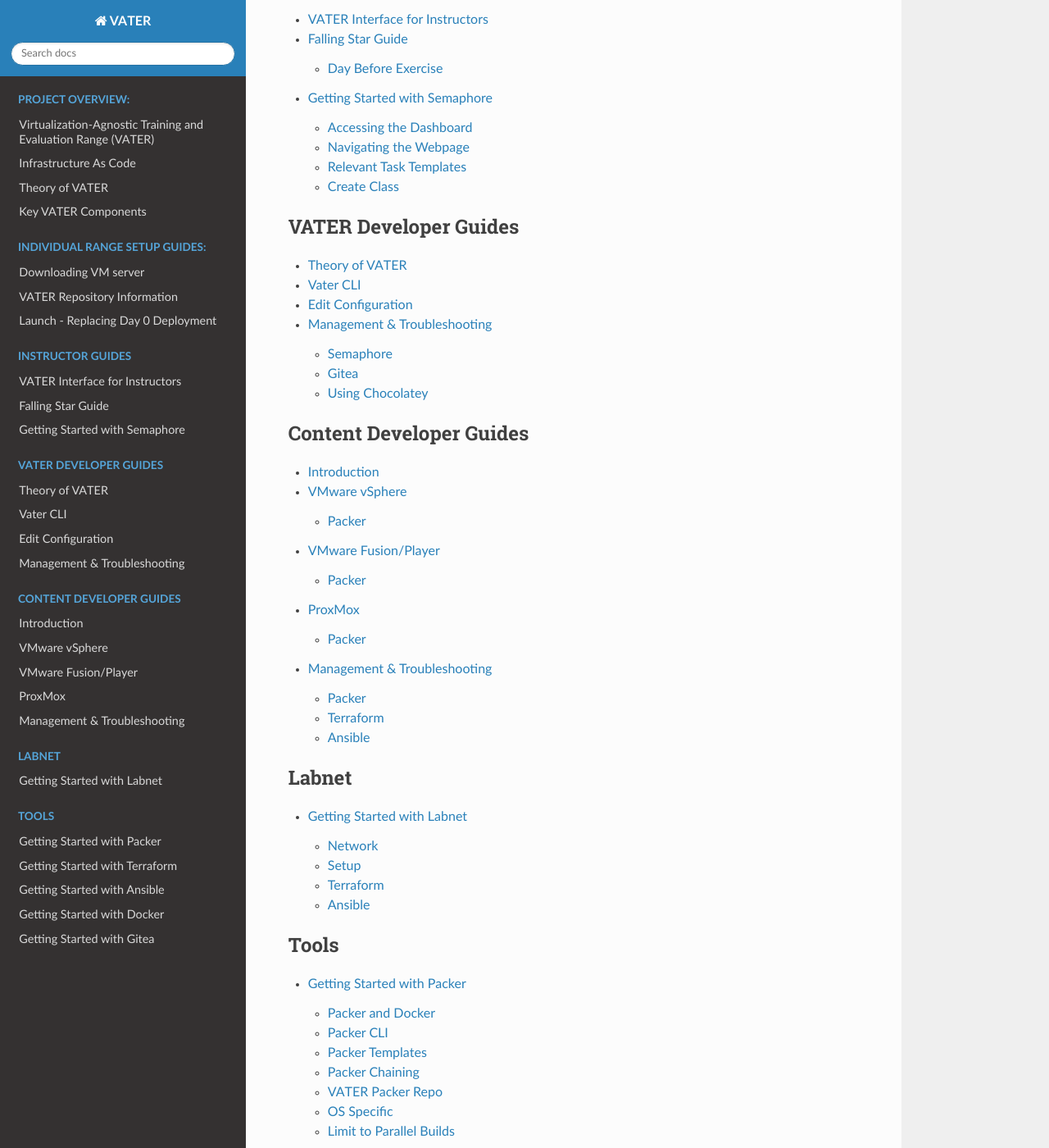
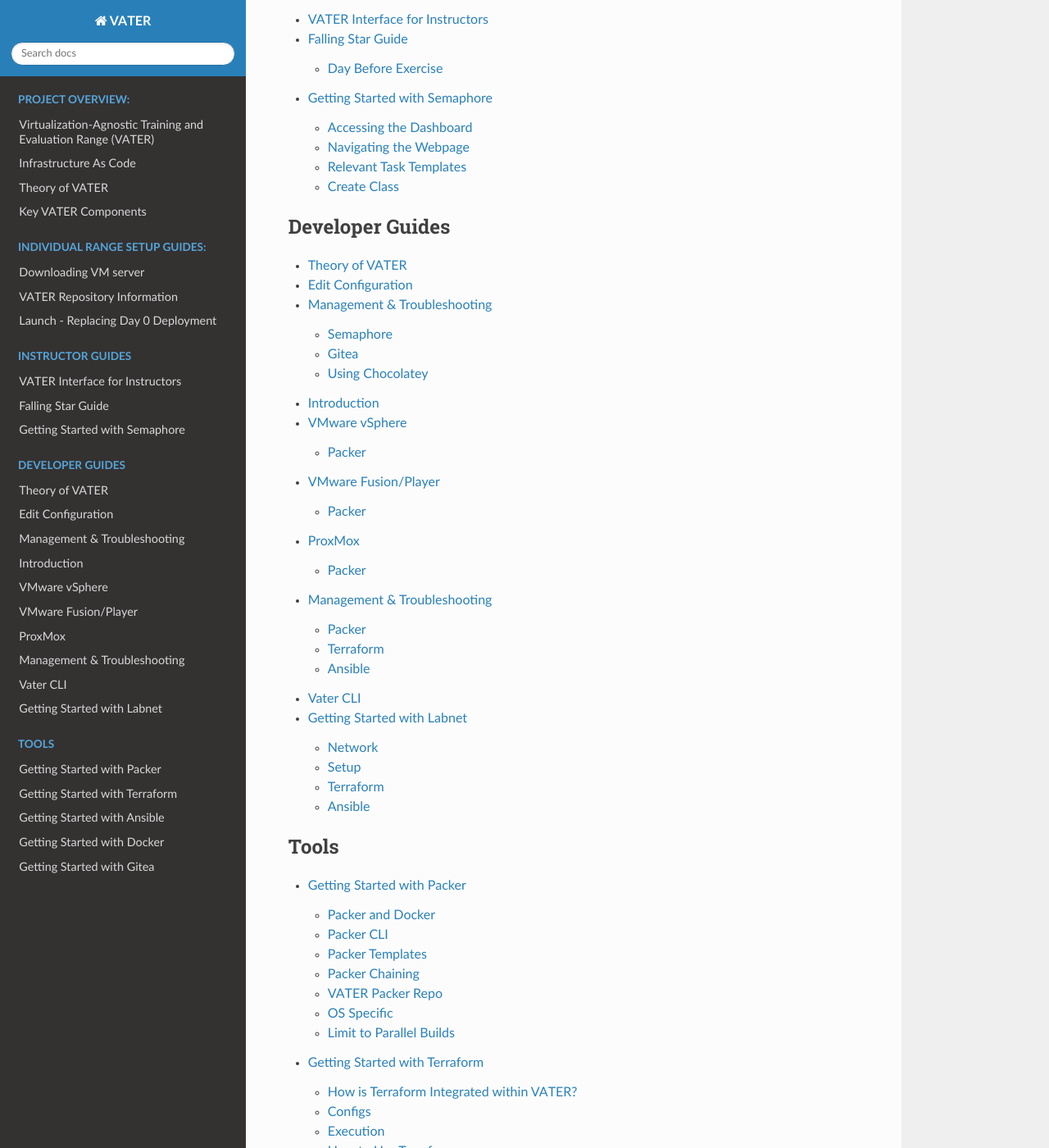
Before and after one commit to dev4vater/vater, a Sphinx documentation site: the page built from docs/source/index.rst, in a window 1280 px wide and 1400 px high, scrolled down 594 px. Shown: the whole window at 82% size. Built offline with Sphinx 7.4.7 and the Read the Docs theme 2.0.0, drawn with Linux system fonts in a browser that asks for light colours.

Commit message:
Update index.rst

```diff
--- a/docs/source/index.rst
+++ b/docs/source/index.rst
@@ -29,27 +29,17 @@
 
 .. toctree::
    :maxdepth: 2
-   :caption: VATER Developer Guides
+   :caption: Developer Guides
 
    VaterIntroduction
-   vatercli
    EditConfig
    VaterTroubleshooting
-
-.. toctree::
-   :maxdepth: 2
-   :caption: Content Developer Guides
-
    CDGIntro
    CDGVMware vSphere
    CDGVMware Fusion_Player
    CDGProxMox
    ContentTroubleshooting
-
-.. toctree::
-   :maxdepth: 2
-   :caption: Labnet
-
+   vatercli
    Labnet
 
 .. toctree::
```
